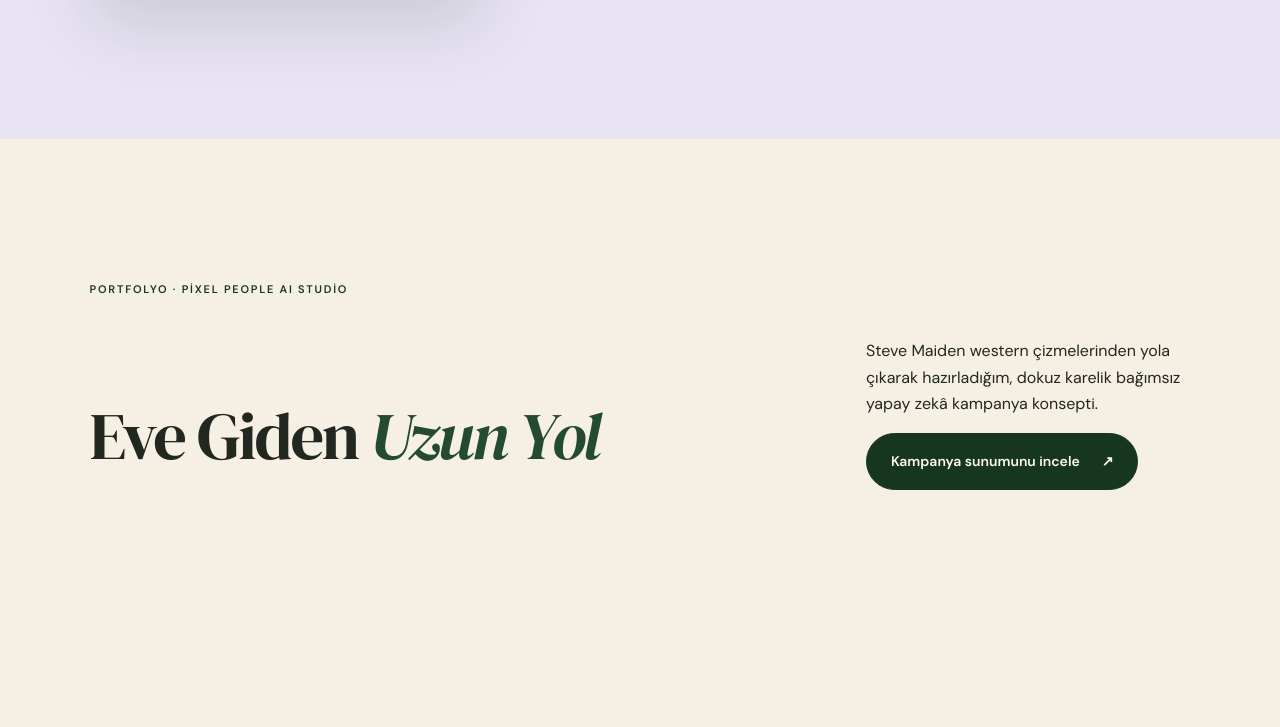
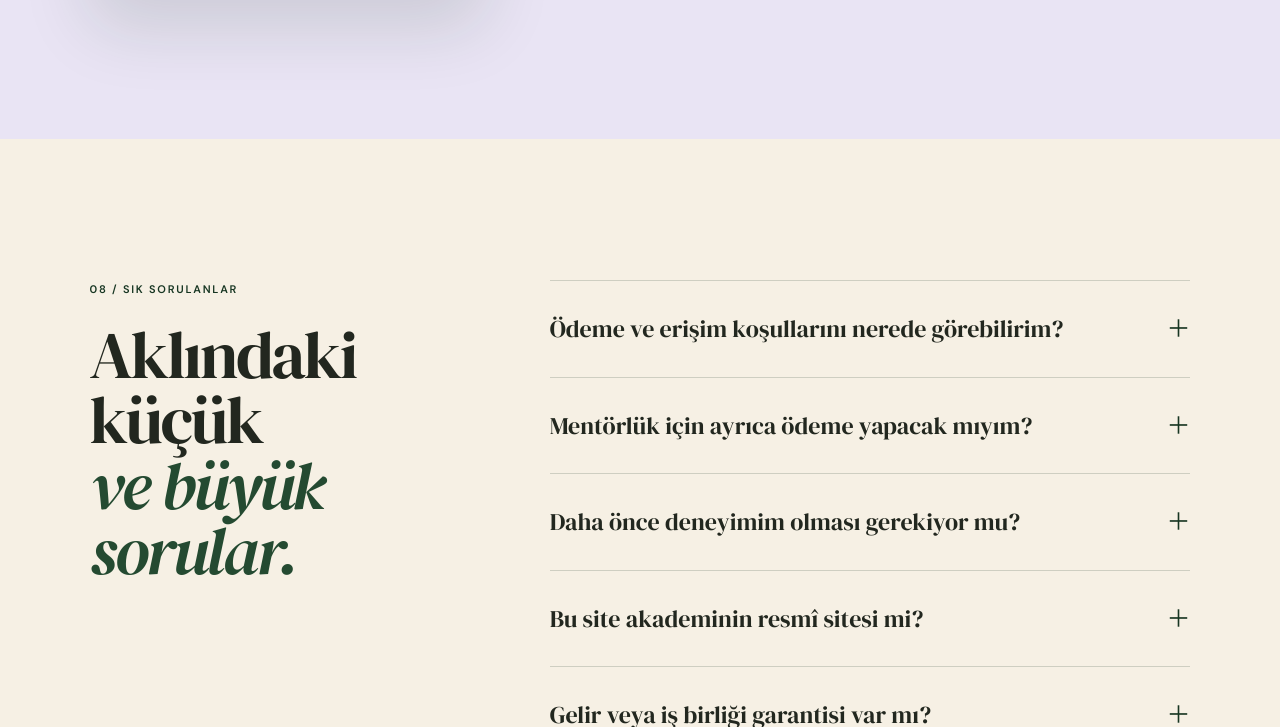
Before and after one commit to mervedigital/mervedigital.github.io, a plain HTML site: page index.html in a window 1280 px wide. Shown: the part 11273-12000 px from the top of the page. Drawn offline with Linux system fonts and the light colour scheme.

Commit message:
Remove campaign section from personal website

```diff
--- a/index.html
+++ b/index.html
@@ -184,17 +184,6 @@
         <div class="fit-copy reveal"><p class="section-index">07 / Senin için mi?</p><h2 id="fit-title">Sıfırdan başlamak için <em>geç kalmadın.</em></h2><ul class="check-list"><li>Kariyerini değiştirmek istiyorsan</li><li>AI içerik üretimini öğrenmek istiyorsan</li><li>Dijital markanı oluşturmak istiyorsan</li><li>Öğrenirken kişisel destek arıyorsan</li></ul><p class="result-note">Eğitim ve mentörlük bir yol haritası sunar. Sonuçlar; ayırdığın zamana, uygulamana ve pazar koşullarına göre değişir.</p></div>
       </section>
 
-      <section class="section" id="kampanya" aria-labelledby="campaign-title">
-        <p class="section-index">Portfolyo · Pixel People AI Studio</p>
-        <div class="section-heading reveal">
-          <h2 id="campaign-title">Eve Giden <em>Uzun Yol</em></h2>
-          <div>
-            <p>Steve Maiden western çizmelerinden yola çıkarak hazırladığım, dokuz karelik bağımsız yapay zekâ kampanya konsepti.</p>
-            <a class="button" href="https://poetic-croissant-3f37de.netlify.app/">Kampanya sunumunu incele <span aria-hidden="true">↗</span></a>
-          </div>
-        </div>
-      </section>
-
       <section class="faq section" id="sss" aria-labelledby="faq-title">
         <div class="faq-heading reveal"><p class="section-index">08 / Sık sorulanlar</p><h2 id="faq-title">Aklındaki küçük<br /><em>ve büyük sorular.</em></h2></div>
         <div class="accordion" data-accordion>
```
